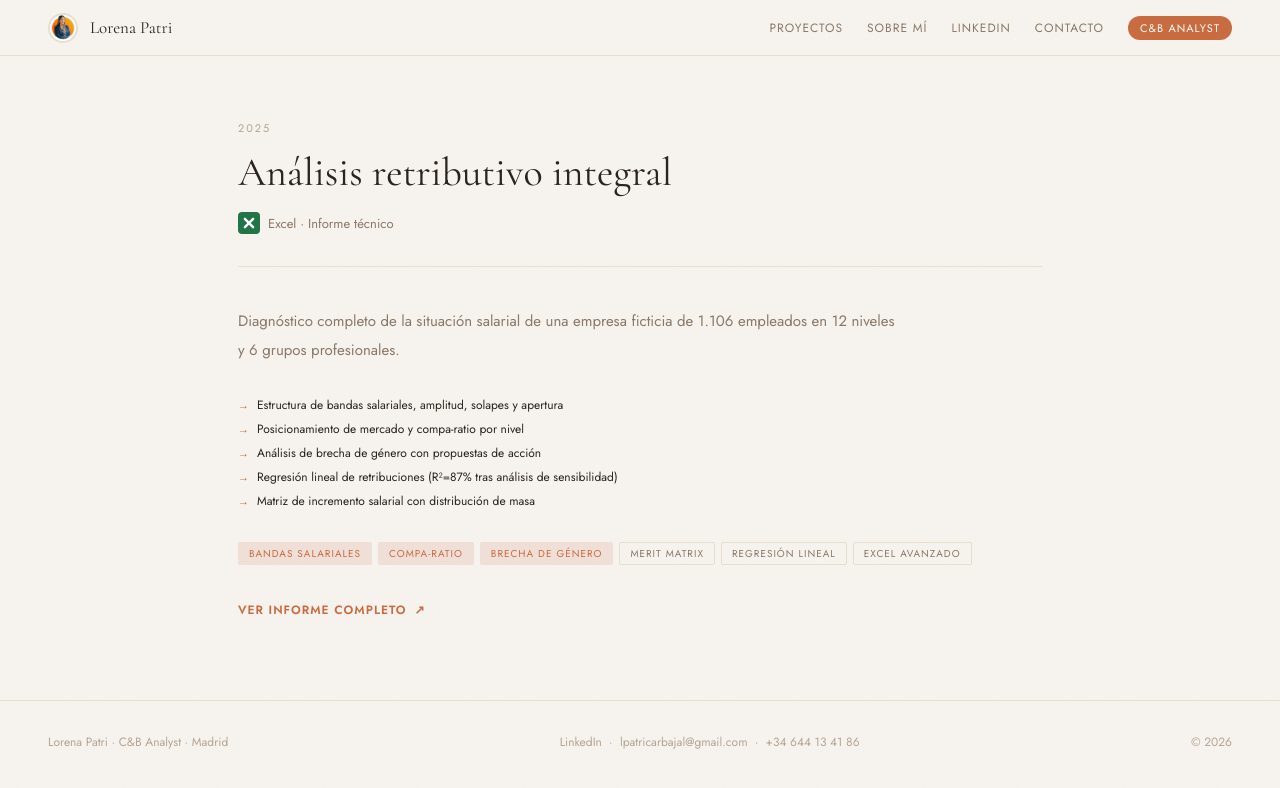
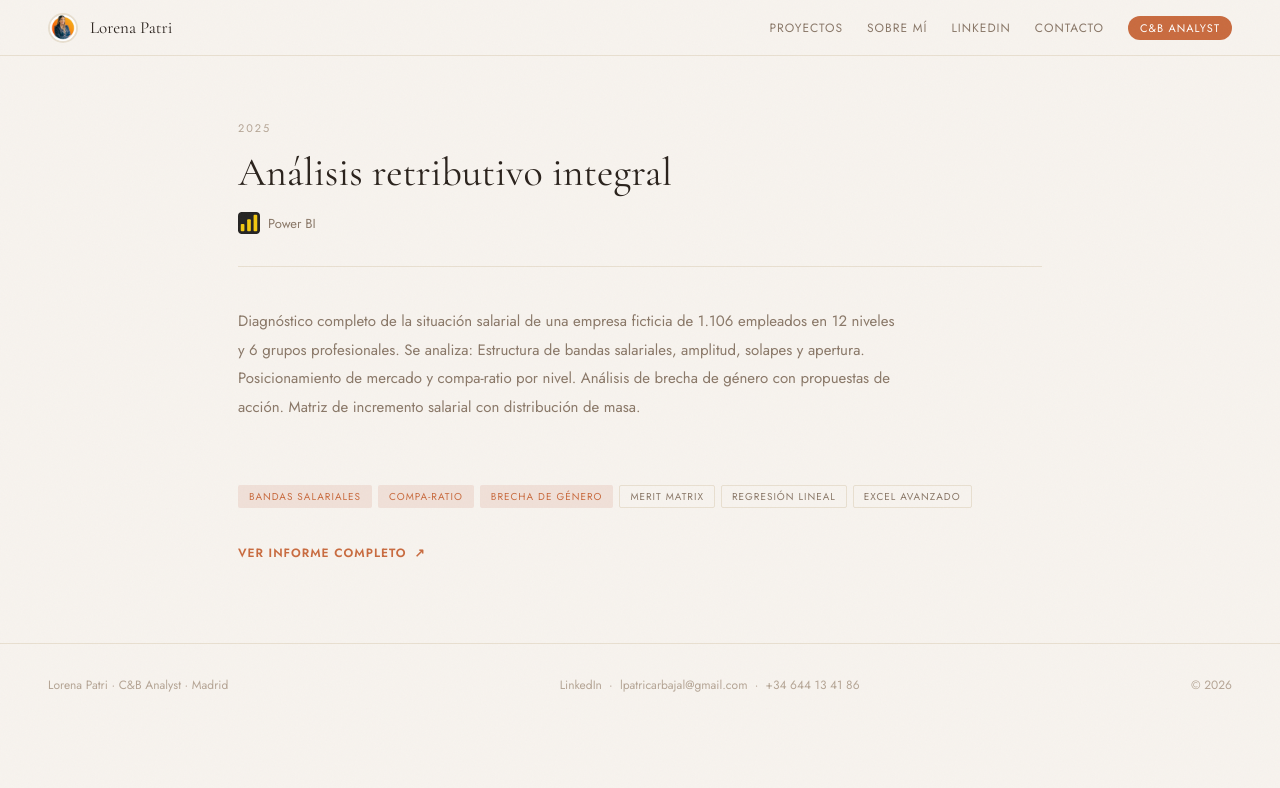
Before and after one commit to aurelpow/lorena-portofolio, a Jekyll site: the page built from _projects/analyse-retributive-ciclos-lt.md, in a window 1280 px wide. Shown: the top 788 px of the page. Built offline with Jekyll 4.4.1, drawn with Linux system fonts in a browser that asks for light colours.

Commit message:
Update Proyecto “analyse-retributive-ciclos-lt”

```diff
--- a/_projects/analyse-retributive-ciclos-lt.md
+++ b/_projects/analyse-retributive-ciclos-lt.md
@@ -2,16 +2,18 @@
 layout: project
 title: Análisis retributivo integral
 year: '2025'
-tool: Excel · Informe técnico
+tool: Power BI
 featured: true
-featured_label: Caso práctico CEF
-description: Diagnóstico completo de la situación salarial de una empresa ficticia de 1.106 empleados en 12 niveles y 6 grupos profesionales.
-highlights:
-  - Estructura de bandas salariales, amplitud, solapes y apertura
-  - Posicionamiento de mercado y compa-ratio por nivel
-  - Análisis de brecha de género con propuestas de acción
-  - Regresión lineal de retribuciones (R²=87% tras análisis de sensibilidad)
-  - Matriz de incremento salarial con distribución de masa
+featured_label: ''
+description: |-
+  Diagnóstico completo de la situación salarial de una empresa ficticia de 1.106 empleados en 12 niveles y 6 grupos profesionales.
+
+  Se analiza:
+  Estructura de bandas salariales, amplitud, solapes y apertura.
+  Posicionamiento de mercado y compa-ratio por nivel.
+  Análisis de brecha de género con propuestas de acción.
+  Matriz de incremento salarial con distribución de masa.
+highlights: []
 tags:
   - Bandas salariales
   - Compa-ratio
```
